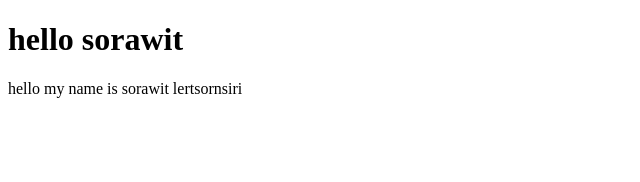
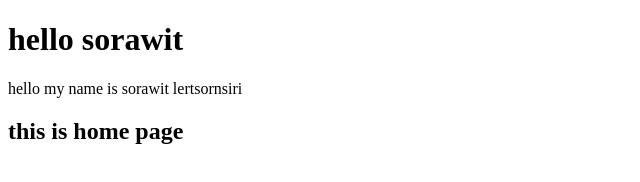
Before and after one commit to Sorawit191988/lern-git, a plain HTML site: page index.html in a window 1280 px wide. Shown: the whole page, without its empty margins (0-640 px from the left). Drawn offline with Linux system fonts and the light colour scheme.

Commit message:
add some features

```diff
--- a/index.html
+++ b/index.html
@@ -8,5 +8,7 @@
 <body>
     <h1>hello sorawit</h1>
     <p>hello my name is sorawit lertsornsiri</p>
+    <h2>this is home page
+    </h2>
 </body>
 </html>
```
